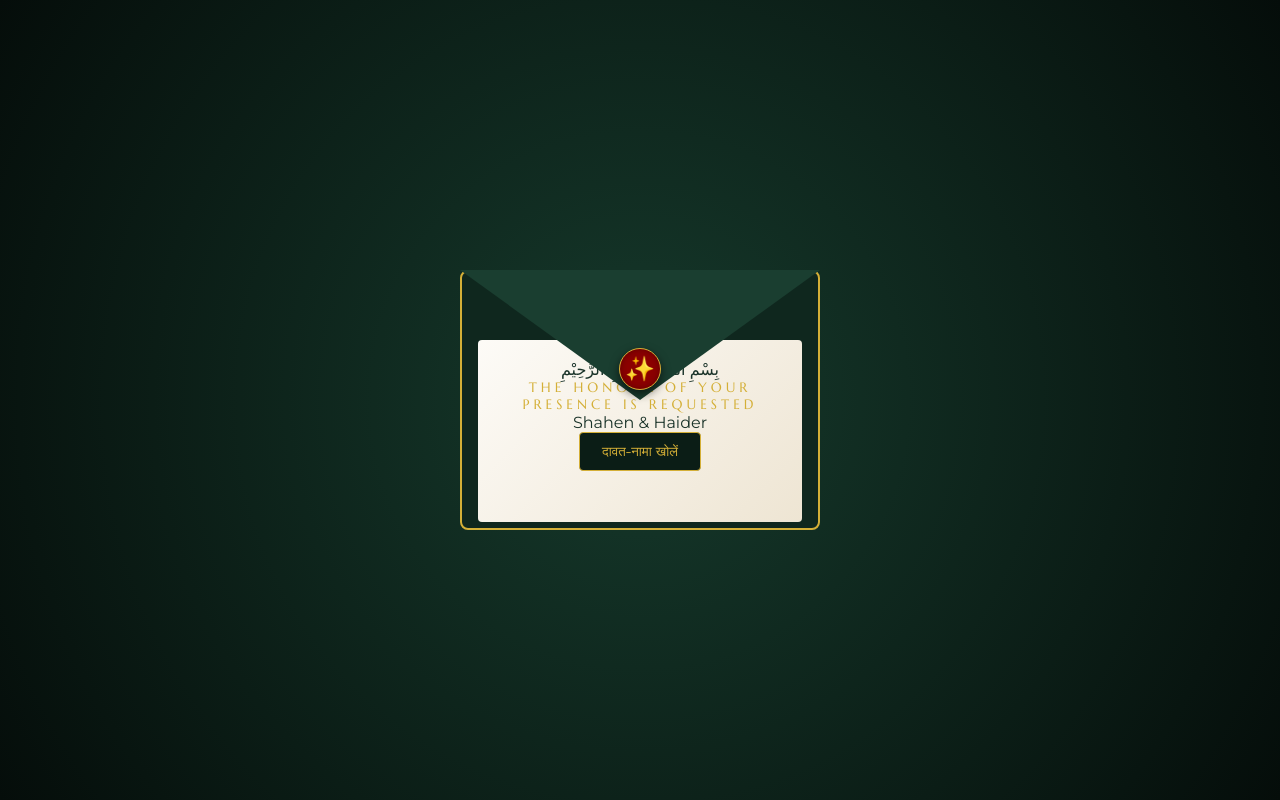
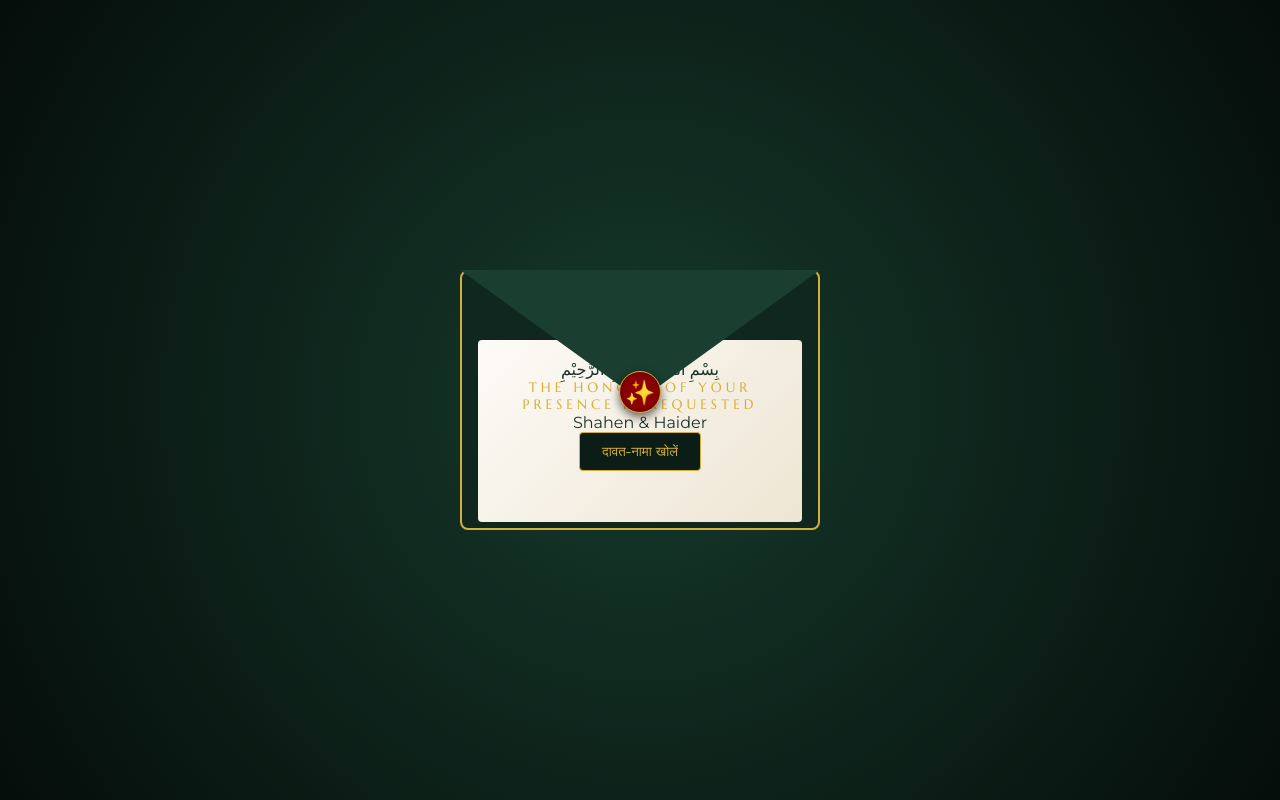
Before and after one commit to itsrkdev/Invitation-Card, a React (Vite) app in the folder app/: page / in a window 1280 px wide. Shown: the top 800 px of the page. Built offline with nearby package versions, Linux system fonts and the light colour scheme; a web font is replaced by a local one.

Commit message:
Update App.css

```diff
--- a/app/src/App.css
+++ b/app/src/App.css
@@ -233,7 +233,7 @@ section {
   font-size: 1.5rem;
   transition: opacity .3s;
   position: absolute;
-  top: 38%;
+  top: 47%;
   left: 50%;
   transform: translate(-50%, -50%);
   background-color: #8b0000;
```
